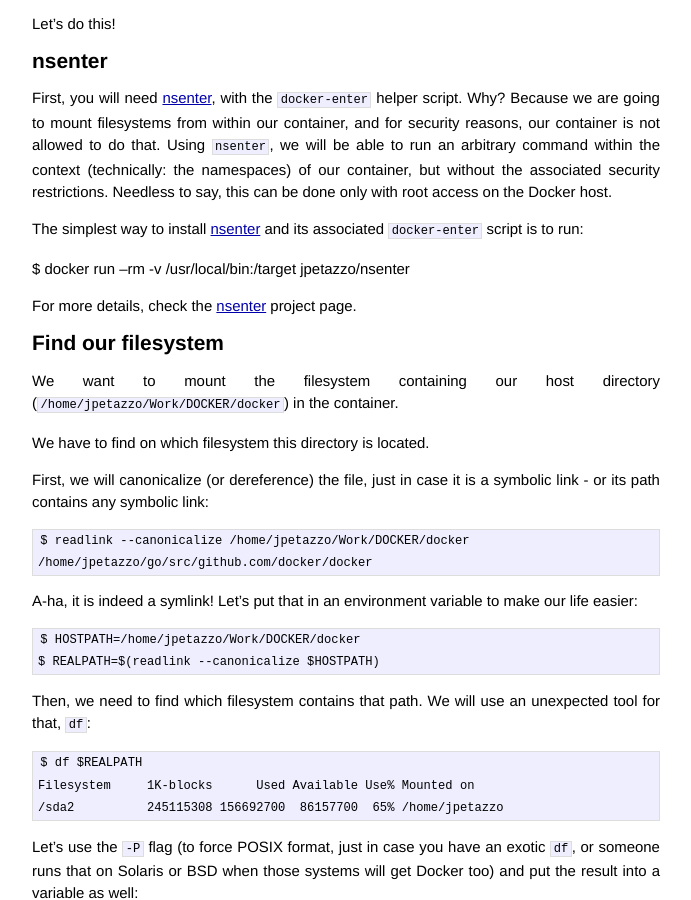
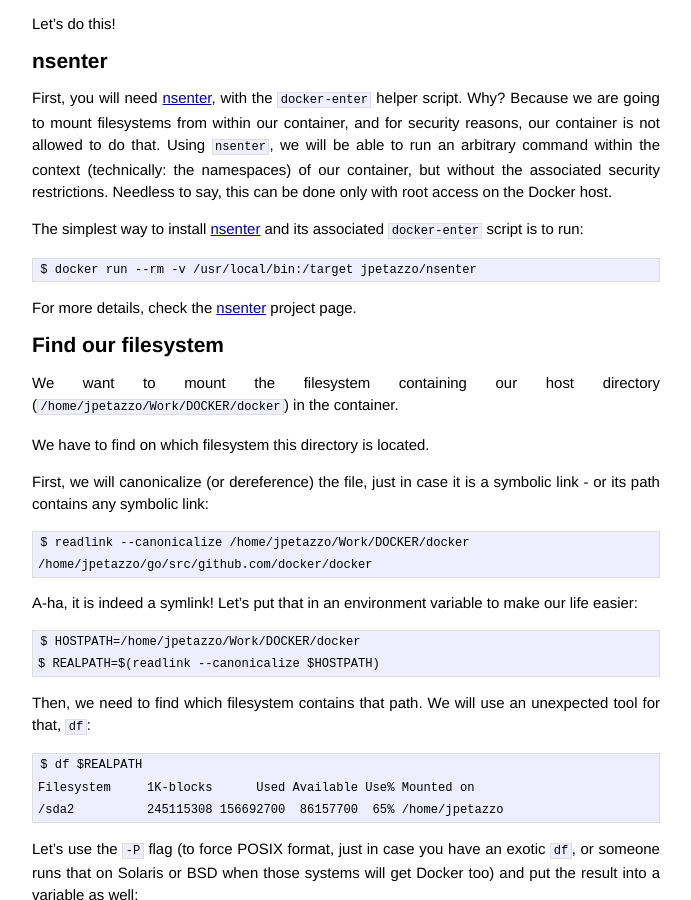
Before and after one commit to jpetazzo/jpetazzo.github.io, a Jekyll site: the page built from _posts/2015-01-13-docker-mount-dynamic-volumes.markdown, in a window 1280 px wide and 900 px high, scrolled down 967 px. Shown: the whole window, without its empty margins (294-985 px from the left). Built offline with Jekyll 4.4.1, drawn with Linux system fonts in a browser that asks for light colours; Markdown is read by kramdown in place of the engine named in the settings; comment, search, counter and statistics services are not loaded.

Commit message:
Fix formating

````diff
--- a/_posts/2015-01-13-docker-mount-dynamic-volumes.markdown
+++ b/_posts/2015-01-13-docker-mount-dynamic-volumes.markdown
@@ -60,7 +60,7 @@ can be done only with root access on the Docker host.
 The simplest way to install [nsenter] and its associated
 `docker-enter` script is to run:
 
-   $ docker run --rm -v /usr/local/bin:/target jpetazzo/nsenter
+    $ docker run --rm -v /usr/local/bin:/target jpetazzo/nsenter
 
 For more details, check the [nsenter] project page.
 
@@ -207,7 +207,7 @@ this is already pretty complex as it is right now!)
 
 This little snippet is almost copy-paste ready.
 
-```shell
+```sh
 #!/bin/sh
 set -e
 CONTAINER=charlie
````
